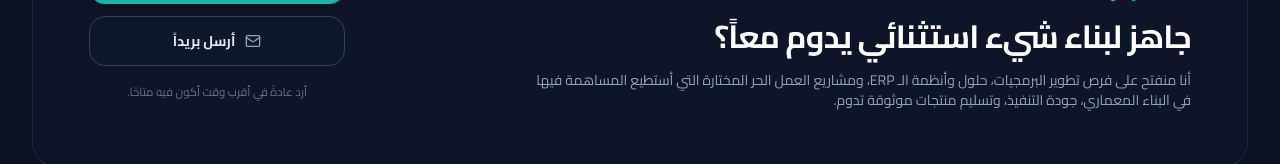
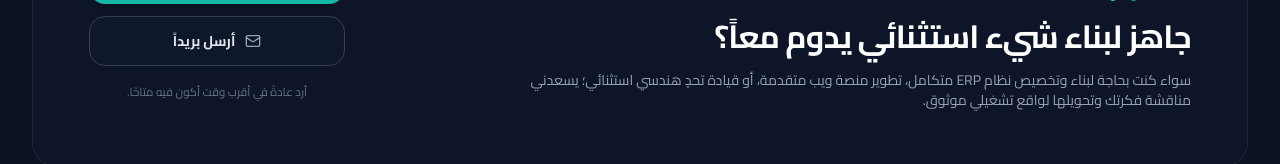
Before and after one commit to Mohammed-Aljazzar/portfolio, a Next.js app: page / in a window 1280 px wide. Shown: the part 5093-5257 px from the top of the page. Built offline with nearby package versions, Linux system fonts and the light colour scheme.

Commit message:
copy(contact): update description to be senior and client-focused

```diff
--- a/src/app/page.tsx
+++ b/src/app/page.tsx
@@ -1315,8 +1315,8 @@ export default function HomePage() {
               {/* Subtitle Paragraph */}
               <p className="text-xs sm:text-sm text-slate-500 dark:text-slate-400 leading-relaxed font-normal max-w-2xl">
                 {language === "ar"
-                  ? "أنا منفتح على فرص تطوير البرمجيات، حلول وأنظمة الـ ERP، ومشاريع العمل الحر المختارة التي أستطيع المساهمة فيها في البناء المعماري، جودة التنفيذ، وتسليم منتجات موثوقة تدوم."
-                  : "Open to software engineering roles, ERP implementations, and selective consulting where I can architect, execute, and deliver robust, production-grade systems."}
+                  ? "سواء كنت بحاجة لبناء وتخصيص نظام ERP متكامل، تطوير منصة ويب متقدمة، أو قيادة تحدٍ هندسي استثنائي؛ يسعدني مناقشة فكرتك وتحويلها لواقع تشغيلي موثوق."
+                  : "Whether you need custom ERP engineering, scalable web architectures, or dedicated technical consulting, let's discuss your roadmap and build it with production-grade reliability."}
               </p>
             </div>
 
```
